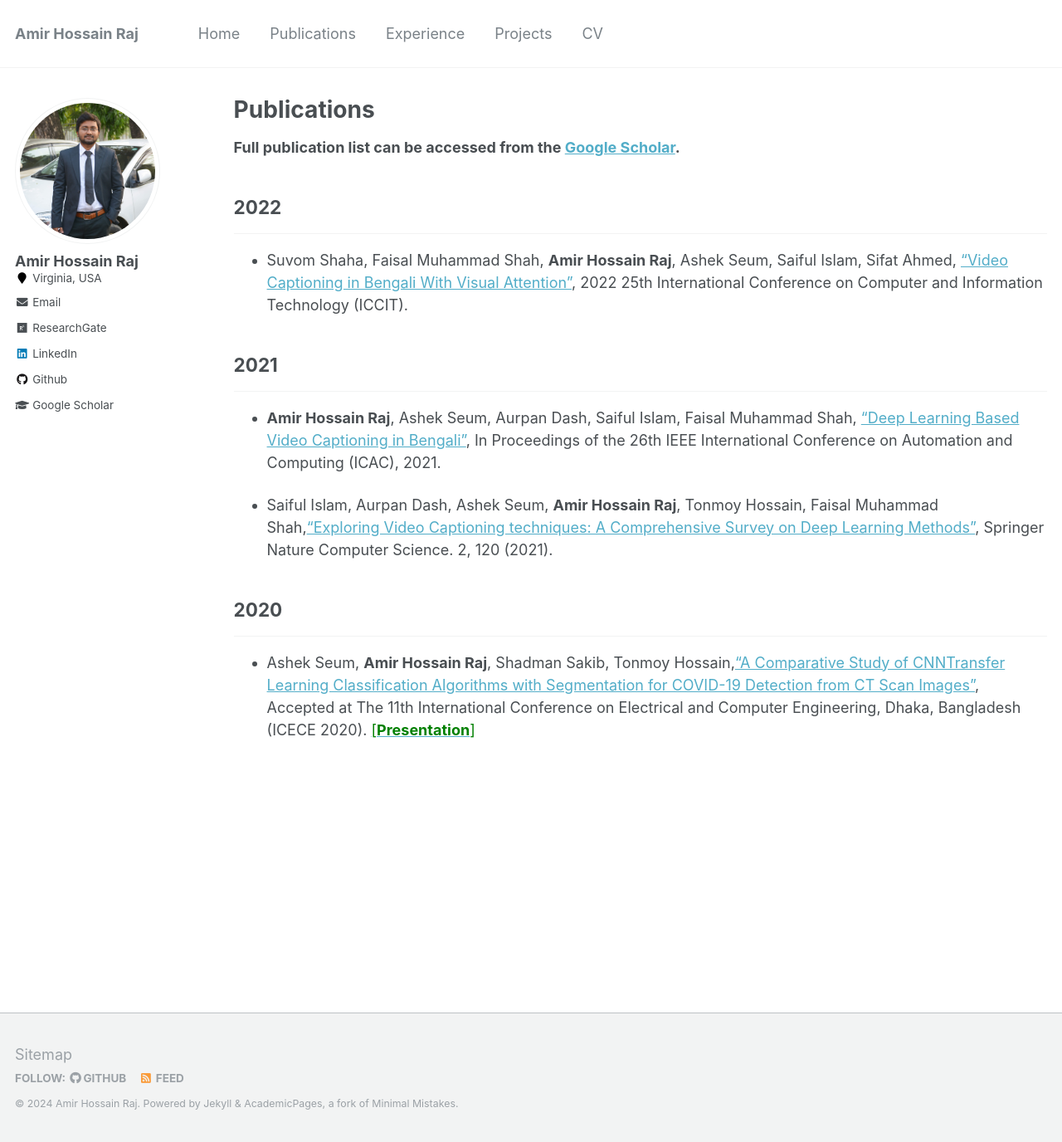
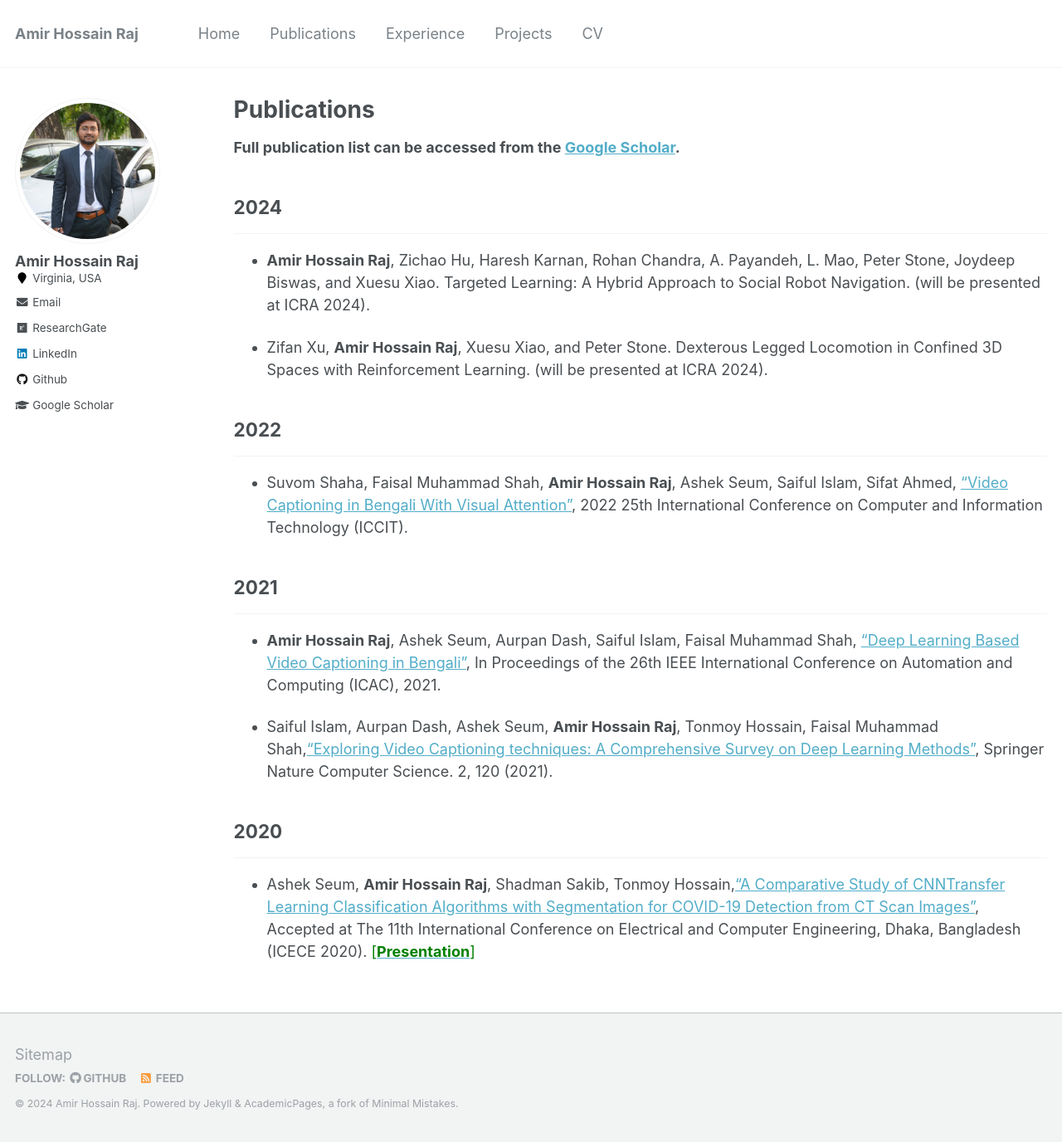
Before and after one commit to amirraj/amirraj.github.io, a Jekyll site: the page built from _pages/publications.md, in a window 1280 px wide and 1376 px high. Shown: the whole window at 83% size. Built offline with Jekyll 4.4.1, drawn with Linux system fonts in a browser that asks for light colours.

Commit message:
update Feb 24

```diff
--- a/_pages/publications.md
+++ b/_pages/publications.md
@@ -5,6 +5,18 @@ permalink: /publications/
 author_profile: true
 ---
 **Full publication list can be accessed from the [Google Scholar](https://scholar.google.com/citations?user=QpmzDxsAAAAJ&hl=en).**
+
+## 2024
+
+---
+
+- **Amir Hossain Raj**, Zichao Hu, Haresh Karnan, Rohan Chandra, A. Payandeh, L. Mao, Peter Stone, Joydeep Biswas, and Xuesu Xiao.
+Targeted Learning: A Hybrid Approach to Social Robot Navigation. (will be presented at ICRA 2024).
+
+- Zifan Xu, **Amir Hossain Raj**, Xuesu Xiao, and Peter Stone. Dexterous Legged Locomotion in Confined
+3D Spaces with Reinforcement Learning. (will be presented at ICRA 2024).
+
+
 
 ## 2022
 
```
Also changed, not shown: _pages/about.md (+1 -1 lines), _pages/home.md (+1 -1 lines), Gemfile (line endings or trailing spaces), Gemfile.lock, 1 other file.
